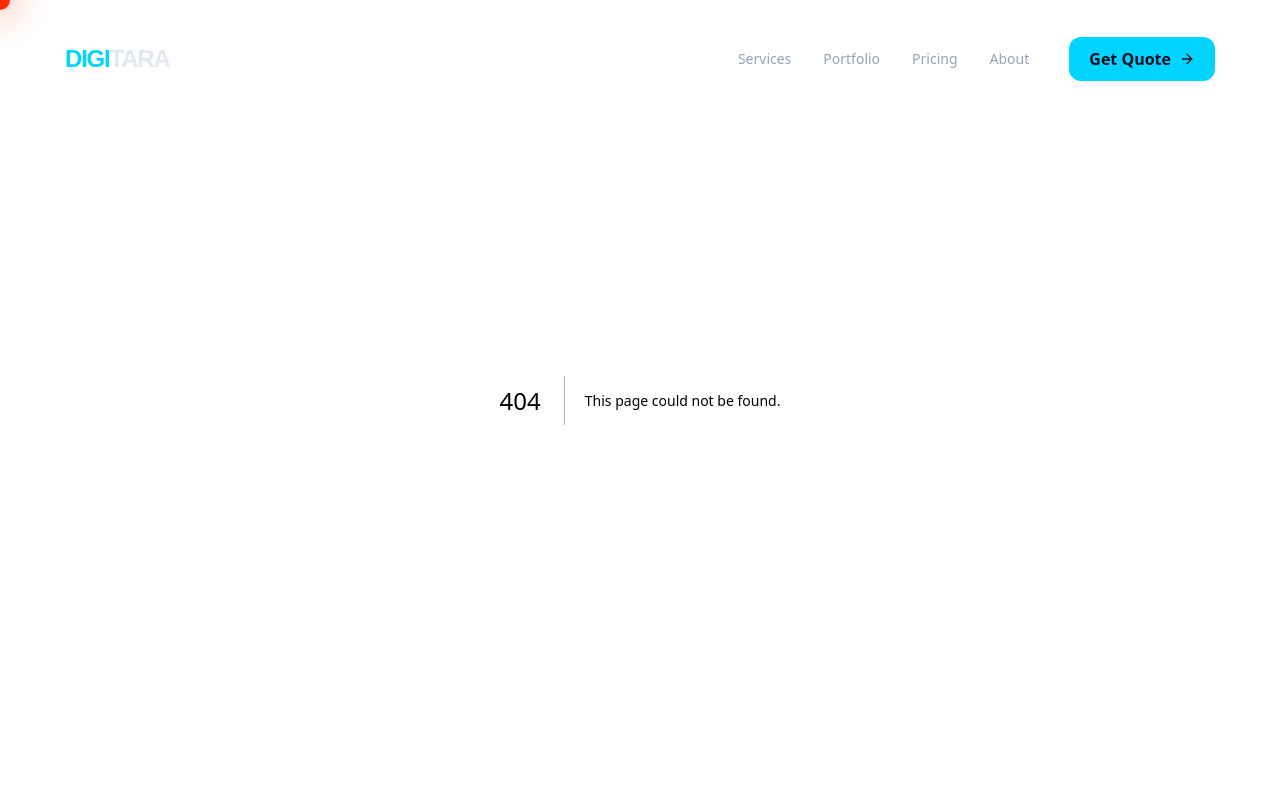
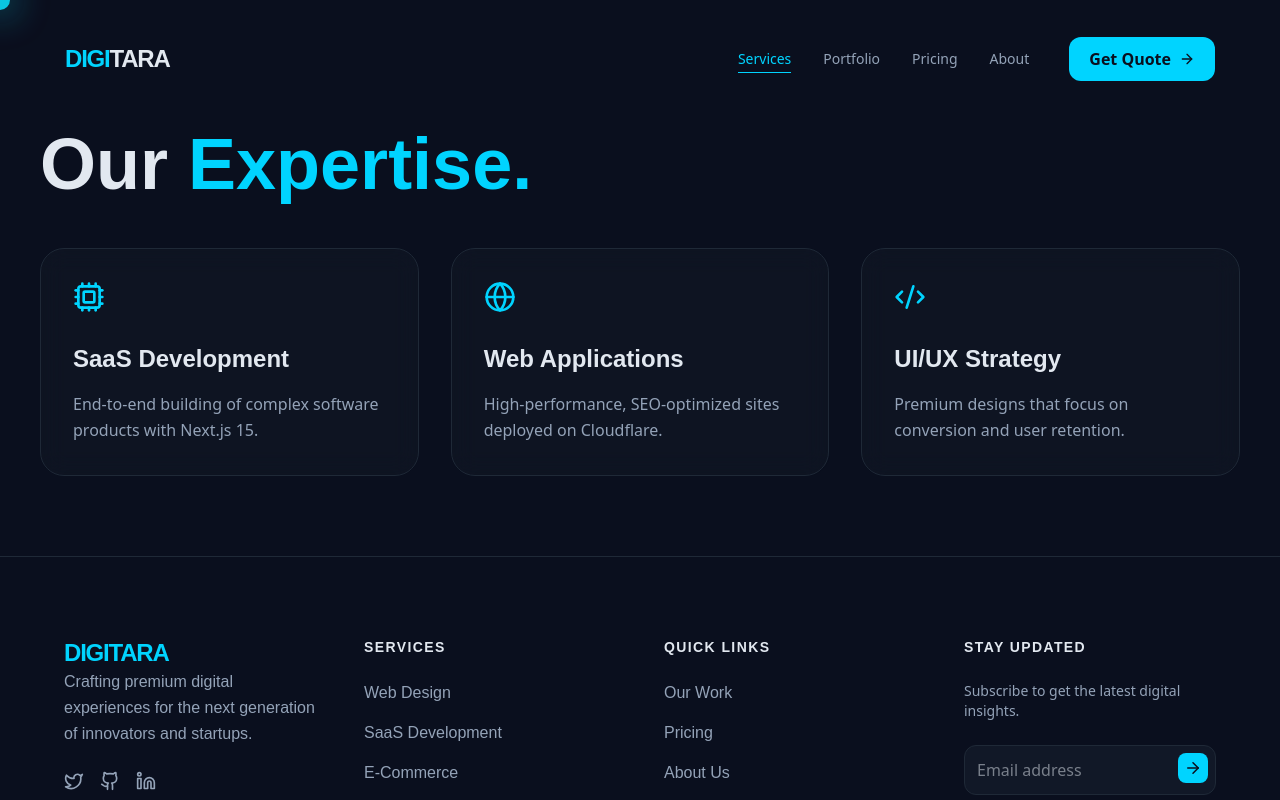
Before and after one commit to remyshingiro/Digitara, a Next.js app: page /services in a window 1280 px wide. Before the commit this address had no page. Shown: the top 800 px of the page. Built offline with nearby package versions, Linux system fonts and the light colour scheme.

Commit message:
magnetic button

```diff
--- a/app/globals.css
+++ b/app/globals.css
@@ -40,3 +40,24 @@
   background: radial-gradient(circle, #00D4FF 0%, transparent 70%);
   opacity: 0.4;
 }
+
+
+html.lenis {
+  height: auto;
+}
+
+.lenis.lenis-smooth {
+  scroll-behavior: auto !important;
+}
+
+.lenis.lenis-smooth [data-lenis-prevent] {
+  overscroll-behavior: contain;
+}
+
+.lenis.lenis-stopped {
+  overflow: hidden;
+}
+
+.lenis.lenis-scrolling iframe {
+  pointer-events: none;
+}
--- a/app/layout.tsx
+++ b/app/layout.tsx
@@ -1,7 +1,8 @@
 import type { Metadata } from "next";
 import Navbar from "@/components/Navbar";
 import Footer from "@/components/Footer";
-import CustomCursor from "@/components/CustomCursor"; // Import your new component
+import CustomCursor from "@/components/CustomCursor";
+import SmoothScroll from "@/components/SmoothScroll"; // Import Lenis Provider
 import "./globals.css";
 
 export const metadata: Metadata = {
@@ -37,14 +38,14 @@ export default function RootLayout({
 }) {
   return (
     <html lang="en">
-      {/* 'md:cursor-none' hides the system cursor on desktop to let our custom one shine.
-          We keep it default on mobile (pointer: coarse) for accessibility.
-      */}
       <body className="bg-darkBg text-textPrimary antialiased selection:bg-accentCyan selection:text-darkBg md:cursor-none">
-        <CustomCursor />
-        <Navbar />
-        {children}
-        <Footer />
+        {/* Wrap everything in SmoothScroll for the inertia effect */}
+        <SmoothScroll>
+          <CustomCursor />
+          <Navbar />
+          {children}
+          <Footer />
+        </SmoothScroll>
       </body>
     </html>
   );
--- /dev/null
+++ b/app/pricing/page.tsx
@@ -0,0 +1,34 @@
+"use client";
+import { Check } from "lucide-react";
+
+const plans = [
+  { name: "Starter", price: "$999", features: ["Single Landing Page", "Next.js + Tailwind", "Cloudflare Hosting"] },
+  { name: "Professional", price: "$2,499", features: ["Full Web App", "Auth & Database", "SEO Optimization", "Priority Support"] },
+  { name: "Enterprise", price: "Custom", features: ["Custom SaaS Solutions", "AI Integration", "Dedicated Team", "24/7 Monitoring"] },
+];
+
+export default function PricingPage() {
+  return (
+    <main className="pt-32 pb-20 px-6">
+      <div className="max-w-[1200px] mx-auto text-center">
+        <h1 className="text-5xl md:text-7xl font-bold font-clash mb-16">Simple <span className="text-accent-cyan">Pricing.</span></h1>
+        <div className="grid md:grid-cols-3 gap-8">
+          {plans.map((plan, i) => (
+            <div key={i} className={`p-10 rounded-3xl border ${i === 1 ? 'border-accent-cyan bg-accent-cyan/5' : 'border-white/5 glass'} text-left`}>
+              <h3 className="text-xl font-bold mb-2">{plan.name}</h3>
+              <div className="text-4xl font-bold font-clash mb-8 text-accent-cyan">{plan.price}</div>
+              <ul className="space-y-4 mb-10">
+                {plan.features.map(f => (
+                  <li key={f} className="flex items-center gap-3 text-text-secondary text-sm">
+                    <Check size={16} className="text-accent-cyan" /> {f}
+                  </li>
+                ))}
+              </ul>
+              <button className="w-full py-4 rounded-xl bg-white text-black font-bold hover:bg-accent-cyan transition-colors">Start Project</button>
+            </div>
+          ))}
+        </div>
+      </div>
+    </main>
+  );
+}
--- /dev/null
+++ b/app/services/page.tsx
@@ -0,0 +1,45 @@
+"use client";
+import { motion } from "framer-motion";
+import { Code2, Globe, Cpu, Rocket } from "lucide-react";
+
+const services = [
+  {
+    title: "SaaS Development",
+    desc: "End-to-end building of complex software products with Next.js 15.",
+    icon: <Cpu className="text-accent-cyan" size={32} />
+  },
+  {
+    title: "Web Applications",
+    desc: "High-performance, SEO-optimized sites deployed on Cloudflare.",
+    icon: <Globe className="text-accent-cyan" size={32} />
+  },
+  {
+    title: "UI/UX Strategy",
+    desc: "Premium designs that focus on conversion and user retention.",
+    icon: <Code2 className="text-accent-cyan" size={32} />
+  }
+];
+
+export default function ServicesPage() {
+  return (
+    <main className="pt-32 pb-20 px-6">
+      <div className="max-w-[1200px] mx-auto">
+        <h1 className="text-5xl md:text-7xl font-bold font-clash mb-12">Our <span className="text-accent-cyan">Expertise.</span></h1>
+        <div className="grid md:grid-cols-3 gap-8">
+          {services.map((s, i) => (
+            <motion.div
+              key={i}
+              initial={{ opacity: 0, y: 20 }}
+              whileInView={{ opacity: 1, y: 0 }}
+              className="glass p-8 rounded-3xl border-white/5 hover:border-accent-cyan/50 transition-colors group"
+            >
+              <div className="mb-6 group-hover:scale-110 transition-transform inline-block">{s.icon}</div>
+              <h3 className="text-2xl font-bold font-clash mb-4">{s.title}</h3>
+              <p className="text-text-secondary leading-relaxed">{s.desc}</p>
+            </motion.div>
+          ))}
+        </div>
+      </div>
+    </main>
+  );
+}
--- /dev/null
+++ b/components/MagneticButton.tsx
@@ -0,0 +1,38 @@
+"use client";
+import { motion } from "framer-motion";
+import React, { useRef, useState } from "react";
+
+export default function MagneticButton({ children }: { children: React.ReactNode }) {
+  const ref = useRef<HTMLDivElement>(null);
+  const [position, setPosition] = useState({ x: 0, y: 0 });
+
+  const handleMouseMove = (e: React.MouseEvent) => {
+    if (!ref.current) return;
+    const { clientX, clientY } = e;
+    const { width, height, left, top } = ref.current.getBoundingClientRect();
+
+    // Calculate the center of the button
+    const x = clientX - (left + width / 2);
+    const y = clientY - (top + height / 2);
+
+    // Limit the "pull" distance (0.3 = 30% of the distance)
+    setPosition({ x: x * 0.3, y: y * 0.3 });
+  };
+
+  const handleMouseLeave = () => {
+    setPosition({ x: 0, y: 0 });
+  };
+
+  return (
+    <motion.div
+      ref={ref}
+      onMouseMove={handleMouseMove}
+      onMouseLeave={handleMouseLeave}
+      animate={{ x: position.x, y: position.y }}
+      transition={{ type: "spring", stiffness: 150, damping: 15, mass: 0.1 }}
+      className="inline-block"
+    >
+      {children}
+    </motion.div>
+  );
+}
--- a/components/Navbar.tsx
+++ b/components/Navbar.tsx
@@ -1,6 +1,7 @@
 "use client";
 import React, { useState, useEffect } from "react";
 import Link from "next/link";
+import { usePathname } from "next/navigation"; // Added for active state tracking
 import { Menu, X, ArrowRight } from "lucide-react";
 import { cn } from "@/lib/utils";
 
@@ -14,8 +15,8 @@ const navLinks = [
 export default function Navbar() {
   const [isOpen, setIsOpen] = useState(false);
   const [scrolled, setScrolled] = useState(false);
+  const pathname = usePathname(); // Get current URL path
 
-  // Change background on scroll
   useEffect(() => {
     const handleScroll = () => setScrolled(window.scrollY > 20);
     window.addEventListener("scroll", handleScroll);
@@ -40,20 +41,30 @@ export default function Navbar() {
         {/* Desktop Links */}
         <div className="hidden md:flex items-center gap-10">
           <div className="flex items-center gap-8 text-sm font-medium">
-            {navLinks.map((link) => (
+            {navLinks.map((link) => {
+              const isActive = pathname === link.href;
+              return (
                 <Link
                   key={link.name}
                   href={link.href}
-                className="text-text-secondary hover:text-accent-cyan transition-colors relative group"
+                  className={cn(
+                    "transition-colors relative group",
+                    isActive ? "text-accent-cyan" : "text-text-secondary hover:text-accent-cyan"
+                  )}
                 >
                   {link.name}
-                <span className="absolute -bottom-1 left-0 w-0 h-[1px] bg-accent-cyan transition-all group-hover:w-full" />
+                  {/* Underline logic: full width if active, animate-in on hover if not */}
+                  <span className={cn(
+                    "absolute -bottom-1 left-0 h-[1px] bg-accent-cyan transition-all duration-300",
+                    isActive ? "w-full" : "w-0 group-hover:w-full"
+                  )} />
                 </Link>
-            ))}
+              );
+            })}
           </div>
 
           <Link href="/contact">
-            <button className="bg-accent-cyan text-dark-bg px-5 py-2.5 rounded-xl font-bold flex items-center gap-2 hover:brightness-110 hover:gap-3 transition-all">
+            <button className="bg-accent-cyan text-dark-bg px-5 py-2.5 rounded-xl font-bold flex items-center gap-2 hover:brightness-110 hover:gap-3 transition-all active:scale-95">
               Get Quote
               <ArrowRight size={16} />
             </button>
@@ -61,26 +72,36 @@ export default function Navbar() {
         </div>
 
         {/* Mobile Toggle */}
-        <button className="md:hidden text-text-primary" onClick={() => setIsOpen(!isOpen)}>
+        <button
+          className="md:hidden text-text-primary p-2"
+          onClick={() => setIsOpen(!isOpen)}
+          aria-label="Toggle Menu"
+        >
           {isOpen ? <X size={24} /> : <Menu size={24} />}
         </button>
       </nav>
 
       {/* Mobile Menu Overlay */}
       {isOpen && (
-        <div className="absolute top-20 left-6 right-6 glass border border-white/10 p-8 rounded-3xl flex flex-col gap-6 md:hidden animate-in fade-in zoom-in duration-300">
-          {navLinks.map((link) => (
+        <div className="absolute top-24 left-6 right-6 glass border border-white/10 p-8 rounded-3xl flex flex-col gap-6 md:hidden animate-in fade-in zoom-in duration-300">
+          {navLinks.map((link) => {
+            const isActive = pathname === link.href;
+            return (
               <Link
                 key={link.name}
                 href={link.href}
                 onClick={() => setIsOpen(false)}
-              className="text-2xl font-bold font-clash text-text-primary hover:text-accent-cyan transition-colors"
+                className={cn(
+                  "text-2xl font-bold font-clash transition-colors",
+                  isActive ? "text-accent-cyan" : "text-text-primary hover:text-accent-cyan"
+                )}
               >
                 {link.name}
               </Link>
-          ))}
+            );
+          })}
           <Link href="/contact" onClick={() => setIsOpen(false)}>
-            <button className="w-full bg-accent-cyan text-dark-bg py-4 rounded-xl font-bold text-lg mt-4">
+            <button className="w-full bg-accent-cyan text-dark-bg py-4 rounded-xl font-bold text-lg mt-4 shadow-lg shadow-accent-cyan/20">
               Start Your Project
             </button>
           </Link>
--- /dev/null
+++ b/components/SmoothScroll.tsx
@@ -0,0 +1,19 @@
+"use client";
+// CHANGE THIS LINE:
+import { ReactLenis } from "lenis/react";
+import { ReactNode } from "react";
+
+export default function SmoothScroll({ children }: { children: ReactNode }) {
+  return (
+    <ReactLenis
+      root
+      options={{
+        lerp: 0.1,
+        duration: 1.5,
+        smoothWheel: true,
+      }}
+    >
+      {children}
+    </ReactLenis>
+  );
+}
--- a/package.json
+++ b/package.json
@@ -11,6 +11,7 @@
   "dependencies": {
     "clsx": "^2.1.1",
     "framer-motion": "^12.35.1",
+    "lenis": "^1.3.18",
     "lucide-react": "^0.577.0",
     "next": "16.1.6",
     "react": "19.2.3",
```
Also changed, not shown: app/not-found.tsx (added, +79 -0 lines), 1 other file (tests, documents, lock files or other folders). Lines whose indentation alone changed are shown as unchanged.
